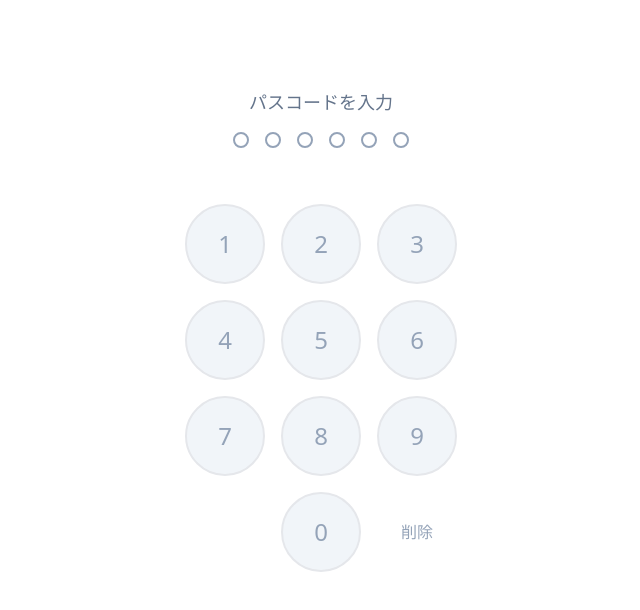
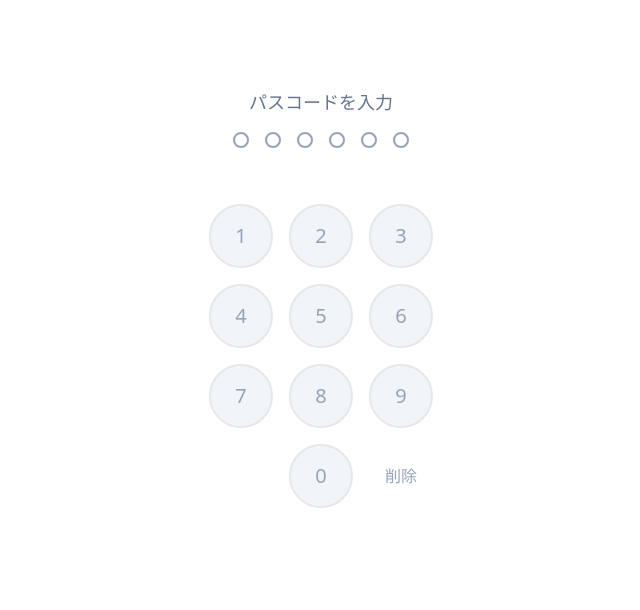
Before and after one commit to tnakagawa/nextjs, a Next.js app: page /scan in a window 1280 px wide. Both pictures are taken after a click on the element "PASS CODE". Shown: the top 610 px of the page, without its empty margins (319-959 px from the left). Built offline with nearby package versions, Linux system fonts and the light colour scheme.

Commit message:
update passcode

```diff
--- a/src/app/scan/passcode.js
+++ b/src/app/scan/passcode.js
@@ -86,48 +86,48 @@ export default function PassCode({ code, checkOk }) {
                     </div>
                 </div>
                 <div className='grid grid-cols-3 gap-4'>
-                    <div className='w-20 h-20 rounded-full border-2 flex justify-center items-center bg-slate-100 active:bg-white'
+                    <div className='w-16 h-16 rounded-full border-2 flex justify-center items-center bg-slate-100 active:bg-white'
                         onClick={() => { addPassCode(1); }}>
-                        <div className='text-2xl text-slate-400'>1</div>
+                        <div className='text-xl text-slate-400'>1</div>
                     </div>
-                    <div className='w-20 h-20 rounded-full border-2 flex justify-center items-center bg-slate-100 active:bg-white'
+                    <div className='w-16 h-16 rounded-full border-2 flex justify-center items-center bg-slate-100 active:bg-white'
                         onClick={() => { addPassCode(2); }}>
-                        <div className='text-2xl text-slate-400'>2</div>
+                        <div className='text-xl text-slate-400'>2</div>
                     </div>
-                    <div className='w-20 h-20 rounded-full border-2 flex justify-center items-center bg-slate-100 active:bg-white'
+                    <div className='w-16 h-16 rounded-full border-2 flex justify-center items-center bg-slate-100 active:bg-white'
                         onClick={() => { addPassCode(3); }}>
-                        <div className='text-2xl text-slate-400'>3</div>
+                        <div className='text-xl text-slate-400'>3</div>
                     </div>
-                    <div className='w-20 h-20 rounded-full border-2 flex justify-center items-center bg-slate-100 active:bg-white'
+                    <div className='w-16 h-16 rounded-full border-2 flex justify-center items-center bg-slate-100 active:bg-white'
                         onClick={() => { addPassCode(4); }}>
-                        <div className='text-2xl text-slate-400'>4</div>
+                        <div className='text-xl text-slate-400'>4</div>
                     </div>
-                    <div className='w-20 h-20 rounded-full border-2 flex justify-center items-center bg-slate-100 active:bg-white'
+                    <div className='w-16 h-16 rounded-full border-2 flex justify-center items-center bg-slate-100 active:bg-white'
                         onClick={() => { addPassCode(5); }}>
-                        <div className='text-2xl text-slate-400'>5</div>
+                        <div className='text-xl text-slate-400'>5</div>
                     </div>
-                    <div className='w-20 h-20 rounded-full border-2 flex justify-center items-center bg-slate-100 active:bg-white'
+                    <div className='w-16 h-16 rounded-full border-2 flex justify-center items-center bg-slate-100 active:bg-white'
                         onClick={() => { addPassCode(6); }}>
-                        <div className='text-2xl text-slate-400'>6</div>
+                        <div className='text-xl text-slate-400'>6</div>
                     </div>
-                    <div className='w-20 h-20 rounded-full border-2 flex justify-center items-center bg-slate-100 active:bg-white'
+                    <div className='w-16 h-16 rounded-full border-2 flex justify-center items-center bg-slate-100 active:bg-white'
                         onClick={() => { addPassCode(7); }}>
-                        <div className='text-2xl text-slate-400'>7</div>
+                        <div className='text-xl text-slate-400'>7</div>
                     </div>
-                    <div className='w-20 h-20 rounded-full border-2 flex justify-center items-center bg-slate-100 active:bg-white'
+                    <div className='w-16 h-16 rounded-full border-2 flex justify-center items-center bg-slate-100 active:bg-white'
                         onClick={() => { addPassCode(8); }}>
-                        <div className='text-2xl text-slate-400'>8</div>
+                        <div className='text-xl text-slate-400'>8</div>
                     </div>
-                    <div className='w-20 h-20 rounded-full border-2 flex justify-center items-center bg-slate-100 active:bg-white'
+                    <div className='w-16 h-16 rounded-full border-2 flex justify-center items-center bg-slate-100 active:bg-white'
                         onClick={() => { addPassCode(9); }}>
-                        <div className='text-2xl text-slate-400'>9</div>
+                        <div className='text-xl text-slate-400'>9</div>
                     </div>
                     <div></div>
-                    <div className='w-20 h-20 rounded-full border-2 flex justify-center items-center bg-slate-100 active:bg-white'
+                    <div className='w-16 h-16 rounded-full border-2 flex justify-center items-center bg-slate-100 active:bg-white'
                         onClick={() => { addPassCode(0); }}>
-                        <div className='text-2xl text-slate-400'>0</div>
+                        <div className='text-xl text-slate-400'>0</div>
                     </div>
-                    <div className='w-20 h-20 rounded-full border-0 flex justify-center items-center active:bg-slate-100'
+                    <div className='w-16 h-16 rounded-full border-0 flex justify-center items-center active:bg-slate-100'
                         onClick={() => { addPassCode(-1); }}>
                         <div className='text-base text-slate-400'>削除</div>
                     </div>
```
